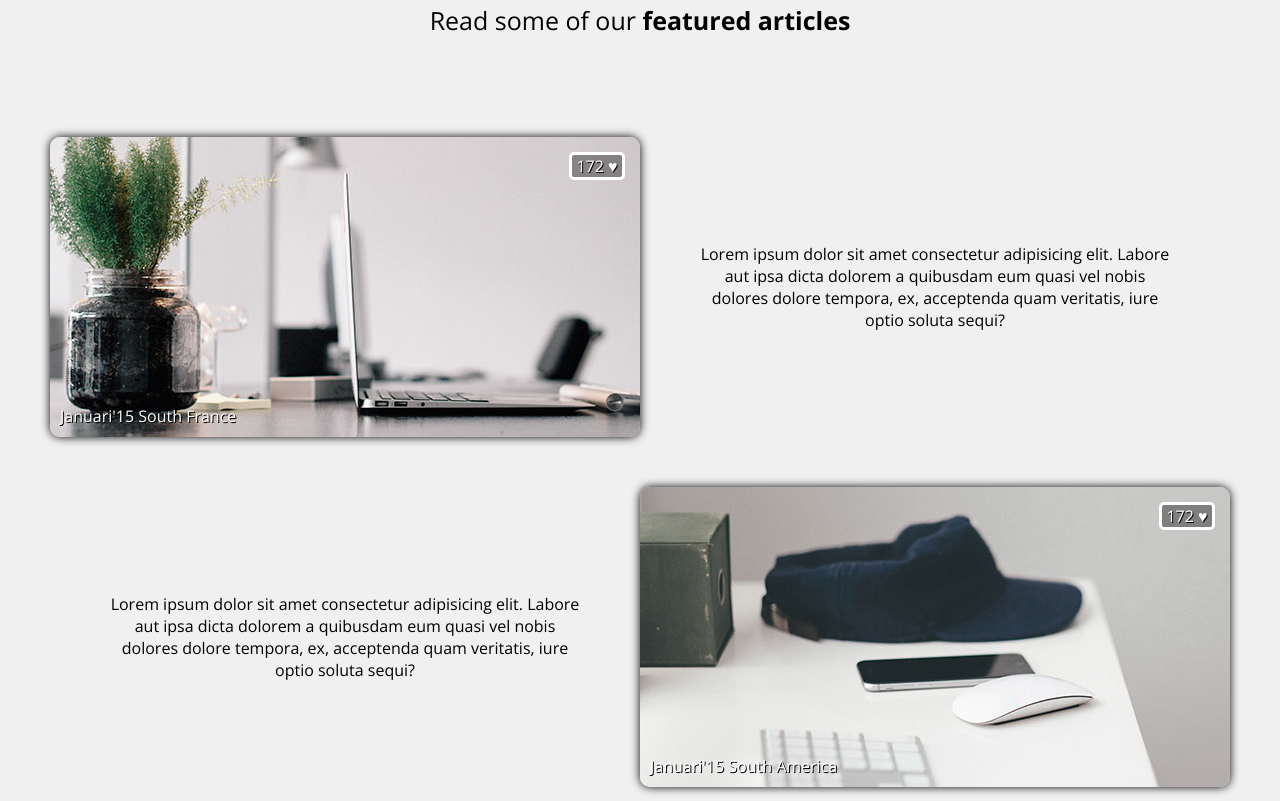
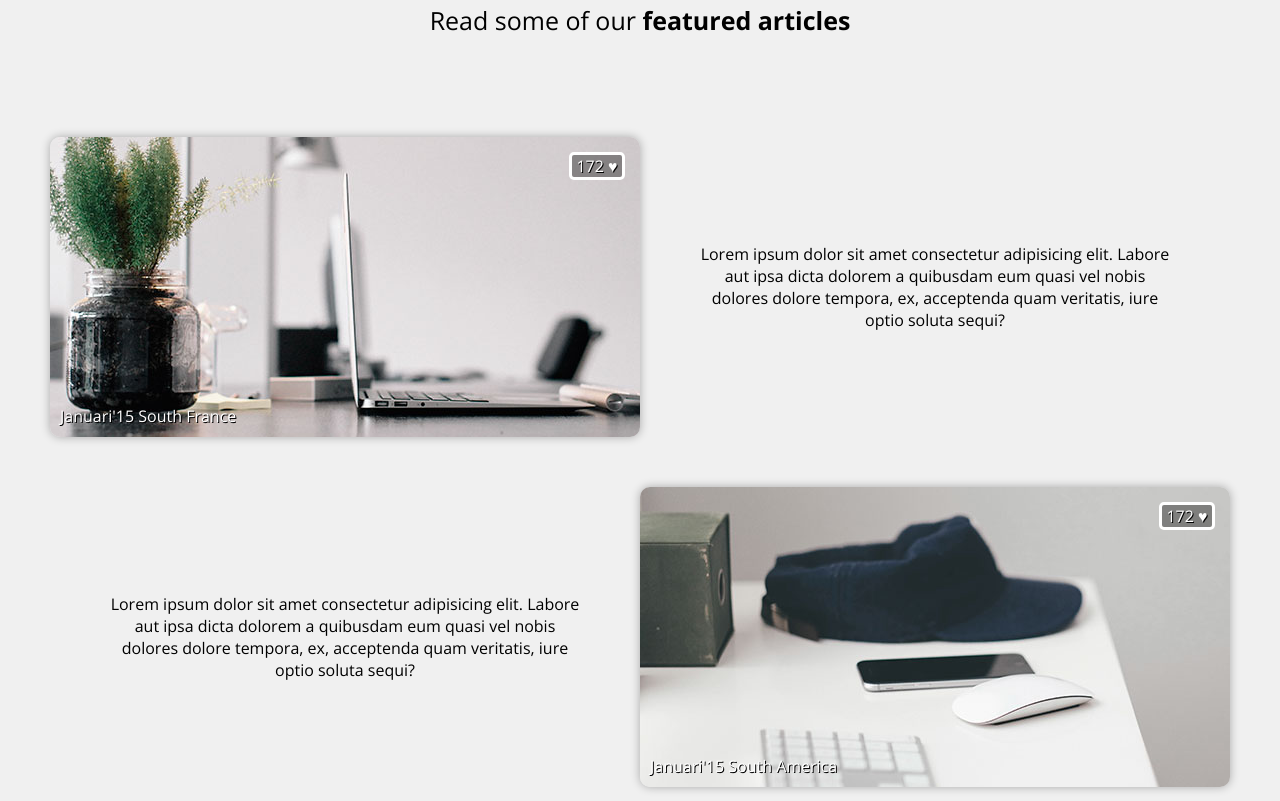
Before and after one commit to dinozavr1k/frontend_labs, a plain HTML site: page lab_02/black & white/index.html in a window 1280 px wide. Shown: the part 1359-2160 px from the top of the page. Drawn offline with nearby package versions, Linux system fonts and the light colour scheme.

Commit message:
fix lab_02

```diff
--- a/lab_02/black & white/style.css
+++ b/lab_02/black & white/style.css
@@ -184,7 +184,7 @@ strong {
     position: relative;
     border-radius: 10px;
     text-shadow: 1px 1px black;
-    box-shadow: 0px 0px 10px black;
+    box-shadow: 0px 0px 10px rgba(0, 0, 0, 0.3);
 }
 
 
```
